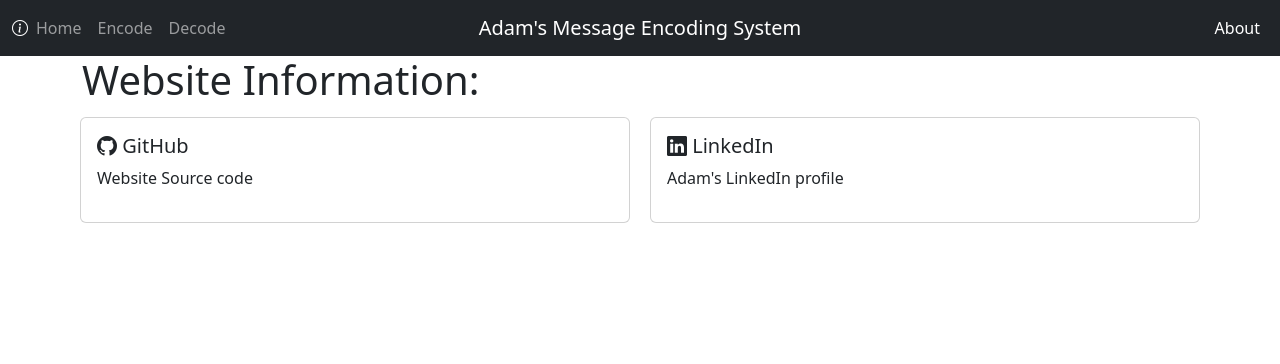
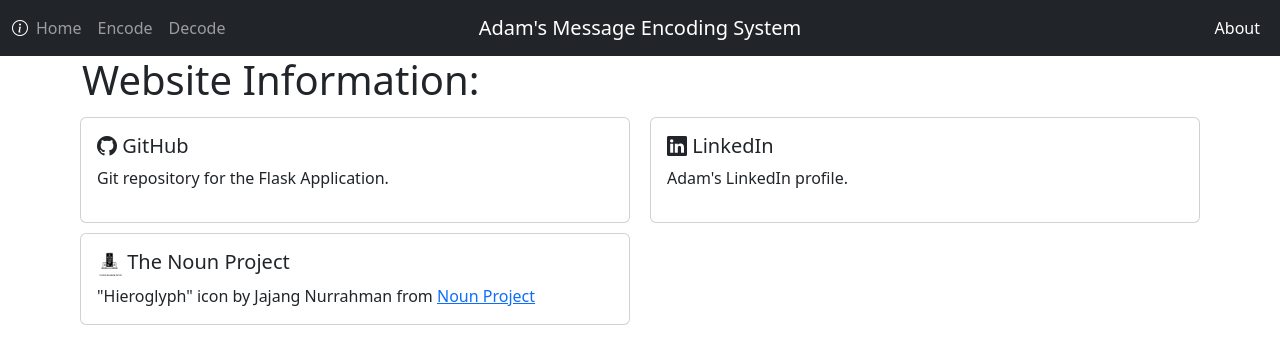
Before and after one commit to adam-bartholomew/encode-message, a Flask app: page /about in a window 1280 px wide. Shown: the top 364 px of the page. Run offline with Flask 3, Linux system fonts and the light colour scheme; parts of the project's set-up code (start-up, migrations or seed data) failed here and were passed over; some libraries are stand-ins or nearby versions.

Commit message:
Change wording of encryption/decryption to encoding/decoding. Add favicon.ico.

```diff
--- a/app.py
+++ b/app.py
@@ -8,6 +8,11 @@
 app.debug = True
 return_spacer = "-----------------------"
 
+
+# Load Browser Favorite Icon
+@app.route('/favicon.ico')
+def favicon():
+    return redirect(url_for('static', filename='image/favicon.ico'), code=302)
 
 # cache definition @app.after_request def add_header(response): Add headers to both force latest IE rendering engine or Chrome Frame, and also to cache the rendered page for 10 minutes.
 @app.after_request
@@ -35,7 +40,7 @@
             if msg:
                 messaging.log.info(f"Submitting encode form with msg: {msg}, offset: {offset}")
                 messaging.offset = offset
-                encoded_msg = f"Offset: {offset}\nInput Message: {msg}\nEncrypted Message:\n{return_spacer}{messaging.encode(msg)}"
+                encoded_msg = f"Offset: {offset}\nInput Message: {msg}\nEncoded Message:\n{return_spacer}{messaging.encode(msg)}"
                 return render_template(page_template, encoded_message=encoded_msg)
             else:
                 flash("Please enter a message to encode.")
@@ -56,7 +61,7 @@
             if msg:
                 messaging.log.info(f"Submitting decode form with msg: {msg}, offset: {offset}")
                 messaging.offset = offset
-                decoded_msg = f"Offset: {offset}\nEncrypted Message:\n{return_spacer}\n{msg}\n{return_spacer}\nDecrypted Message:\n{return_spacer}\n{messaging.decode(msg)}"
+                decoded_msg = f"Offset: {offset}\nEncoded Message:\n{return_spacer}\n{msg}\n{return_spacer}\nDecoded Message:\n{return_spacer}\n{messaging.decode(msg)}"
                 return render_template(page_template, decoded_message=decoded_msg)
             else:
                 flash("Please enter a message to decode.")
--- a/messaging.py
+++ b/messaging.py
@@ -115,7 +115,7 @@
         try:
             syllables_list.append(get_syllables_for_sentence(sentence))
         except IndexError:
-            decoded_message = "Message could not be decrypted."
+            decoded_message = "Message could not be decoded."
 
     # Get the corresponding letters according to the codex
     with open('codex.txt', encoding="utf8") as f:
@@ -123,7 +123,7 @@
         codex_list = [line.strip("\n") for line in codex_lines]
     log.debug(f"decode - Codex List: {codex_list}")
     if None in syllables_list:
-        return "Message could not be decrypted."
+        return "Message could not be decoded."
     for num in syllables_list:
         corrected_num = (num - 1 - offset) % 26
         log.debug(f"{num} syllables = {codex_list[corrected_num]}")
--- a/templates/about.html
+++ b/templates/about.html
@@ -9,7 +9,7 @@
         <div class="card">
             <div class="card-body">
                 <h5 class="card-title"><i class="bi bi-github"></i> GitHub</h5>
-                <p class="card-text">Website Source code</p>
+                <p class="card-text">Git repository for the Flask Application.</p>
                 <a target="_blank" href="https://github.com/adam-bartholomew/encode-message" class="stretched-link"></a>
             </div>
         </div>
@@ -18,8 +18,16 @@
         <div class="card">
             <div class="card-body">
                 <h5 class="card-title"><i class="bi bi-linkedin"></i> LinkedIn</h5>
-                <p class="card-text">Adam's LinkedIn profile</p>
+                <p class="card-text">Adam's LinkedIn profile.</p>
                 <a target = "_blank" href="https://www.linkedin.com/in/adam-bartholomew/" class="stretched-link"></a>
+            </div>
+        </div>
+    </div>
+    <div class="col-sm-6 card-about">
+        <div class="card">
+            <div class="card-body">
+                <h5 class="card-title"><img src="{{ url_for('static', filename='image/favicon.ico') }}" width="25" alt="Hieroglyph"/> The Noun Project</h5>
+                <p class="card-text"> "Hieroglyph" icon by Jajang Nurrahman from <a href="https://thenounproject.com/browse/icons/term/hieroglyph/" target="_blank" title="Hieroglyph Icons" class="stretched-link">Noun Project</a></p>
             </div>
         </div>
     </div>
--- a/templates/base.html
+++ b/templates/base.html
@@ -26,6 +26,9 @@
 
       <!--Custom CSS-->
       <link rel="stylesheet" href="{{ url_for('static', filename='css/style.css') }}">
+
+      <!--Favicon-->
+      <link rel="shortcut icon" type="image/ico" href="{{ url_for('static', filename='image/favicon.ico') }}">
 
     <title>{% block title %} {% endblock %}</title>
   </head>
--- a/templates/decode.html
+++ b/templates/decode.html
@@ -6,10 +6,9 @@
 
 <form id="decodeForm" method="post">
     <div class="mb-3">
-        <!--<label for="inputMessage" class="form-label">Message</label>-->
         <textarea id="inputMessage" maxlength="1000" name="inputMessage" placeholder="Please enter your encoded message here." class="form-control">{{ request.form['inputMessage'] }}</textarea>
         <br/>
-        <label for="decodeOffset" title="This should be the same value used to encrypt" class="form-label">Select the decryption offset:</label>
+        <label for="decodeOffset" title="This should be the same value used to encode" class="form-label">Select the decoding offset:</label>
         <input type="number" id="decodeOffset" name="decodeOffset" class="form-control" max="25" min="-25" placeholder="0" form="decodeForm" title="Select a number between -25 and 25 | Defaults to 0">
     </div>
     <div class="mb-3">
@@ -18,7 +17,7 @@
     </div>
     <hr class="mt-1 mb-3"/>
     <div class="mb-3">
-        <textarea id="decodedMessage" name="decodedMessage" rows="10" cols="140" readonly="readonly" placeholder="Decrypted message displayed here." class="form-control">{{ decoded_message }}</textarea>
+        <textarea id="decodedMessage" name="decodedMessage" rows="10" cols="140" readonly="readonly" placeholder="The decoded message gets displayed here." class="form-control">{{ decoded_message }}</textarea>
     </div>
 </form>
 <script src="{{ url_for('static', filename='js/decode.js') }}"></script>
--- a/templates/index.html
+++ b/templates/index.html
@@ -8,4 +8,9 @@
         <h5>Please use the links in the navigation bar at the top of the page to select a destination.</h5>
     </div>
 </div>
+<div class="row">
+    <div class="col-md-8 offset-md-2 div-title-center">
+        <p>"Hieroglyph" icon by Jajang Nurrahman from <a href="https://thenounproject.com/browse/icons/term/hieroglyph/" target="_blank" title="Hieroglyph Icons">Noun Project</a></p>
+    </div>
+</div>
 {% endblock %}
```
Also changed, not shown: templates/encode.html (+3 -4 lines), readme.md, static/image/favicon.ico (added).
